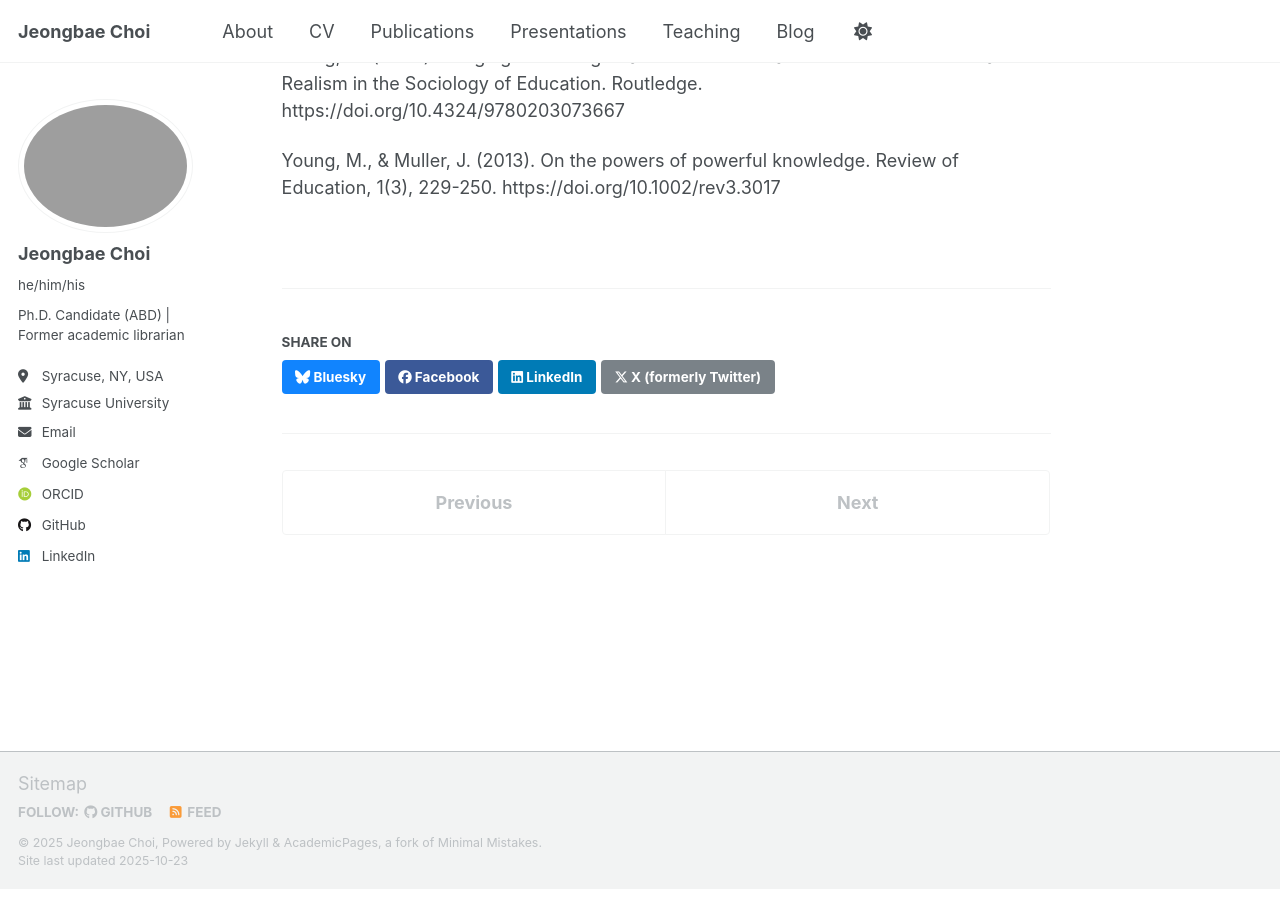
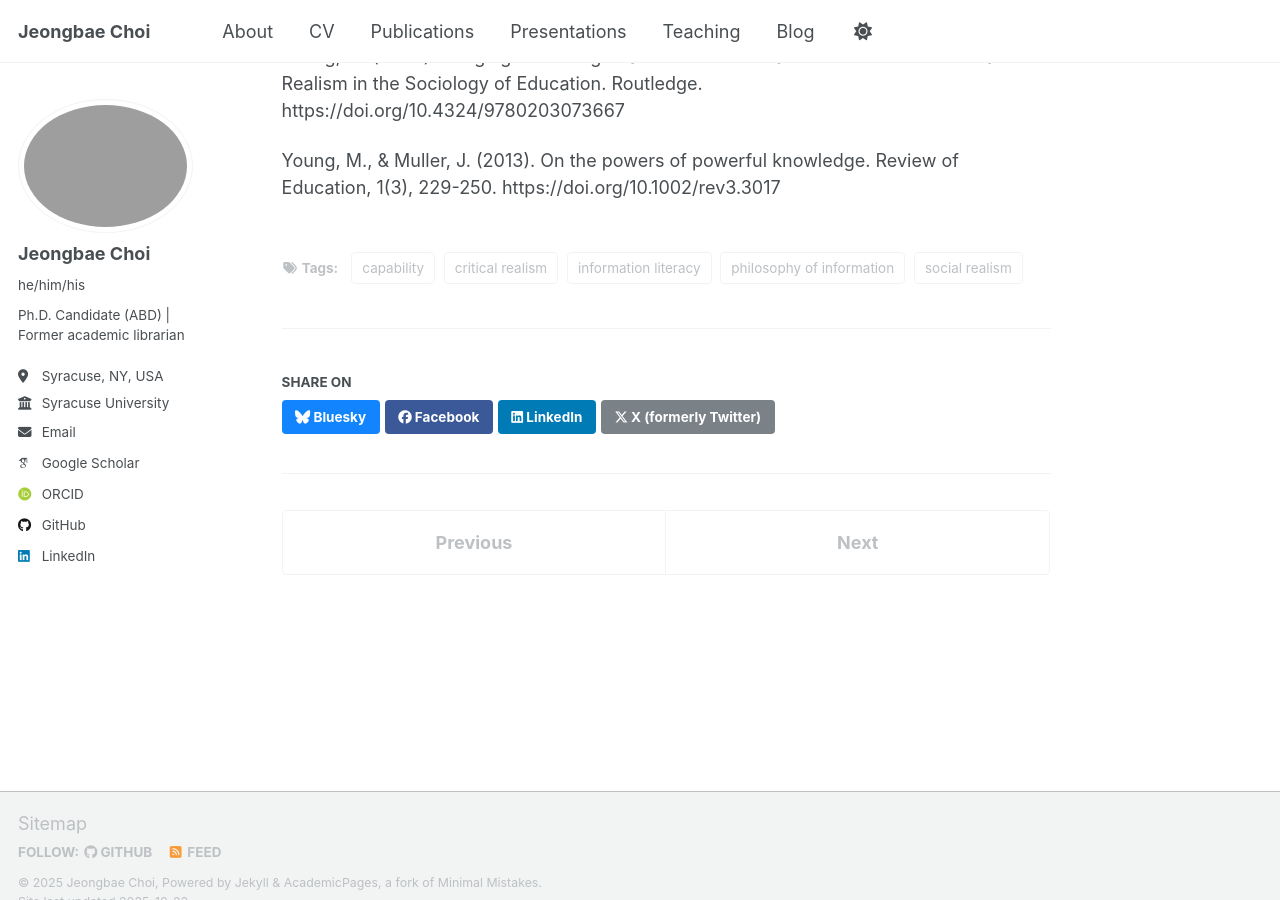
Before and after one commit to JeongbaeChoi/jeongbaechoi.github.io, a Jekyll site: the page built from _talks/Po3-2025-10.md, in a window 1280 px wide and 900 px high, scrolled down 3940 px. Built offline with Jekyll 4.4.1, drawn with Linux system fonts in a browser that asks for light colours; some web fonts are replaced; a script that is not in the unit is left out.

Commit message:
Update Po3-2025-10.md

```diff
--- a/_talks/Po3-2025-10.md
+++ b/_talks/Po3-2025-10.md
@@ -9,6 +9,12 @@ date: 2025-10-09
 location: "Kansas City, MO, USA"
 paperurl: 'https://hdl.handle.net/10125/102877'
 citation: 'Choi, J. (2025, October 6-8). &quot;_Realizing_ Information Literacy: A Philosophical Argument.&quot; <i> </i>, Kansas City, MO, USA.'
+tags:
+- information literacy
+- philosophy of information
+- critical realism
+- social realism
+- capability
 ---
 
 - **Abstract**
```
